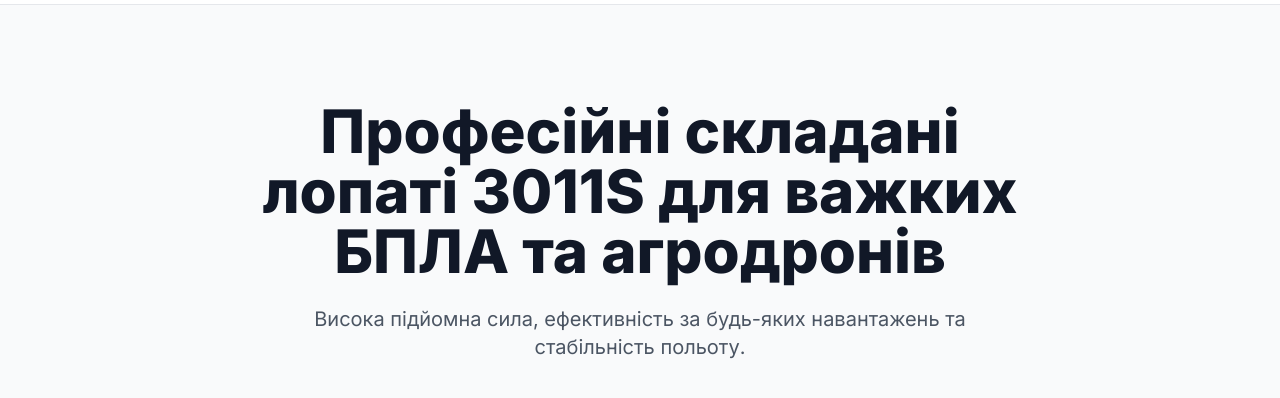
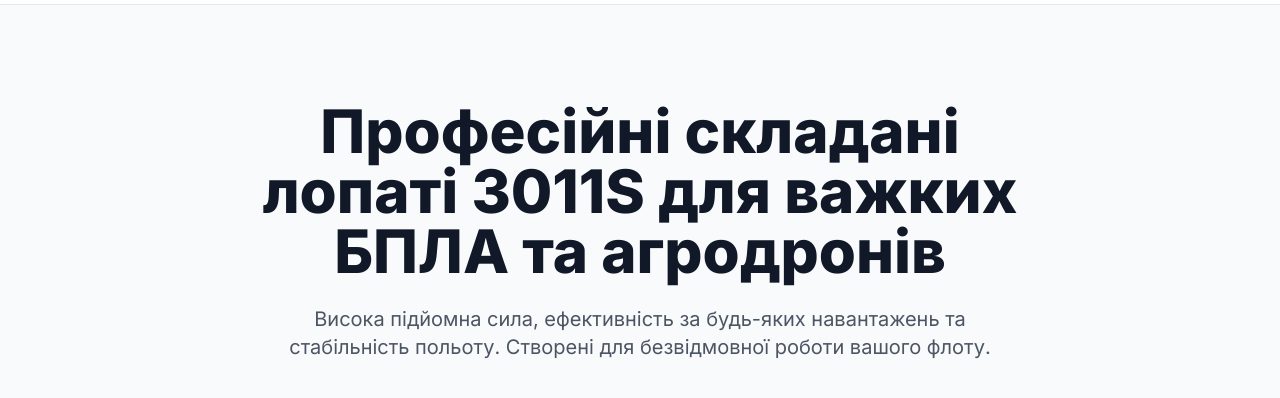
Before and after one commit to vsdkk/lops, a plain HTML site: page index.html in a window 1280 px wide. Shown: the part 76-474 px from the top of the page. Drawn offline with nearby package versions, Linux system fonts and the light colour scheme.

Commit message:
Enhance product description in index.html
Added a sentence to enhance the description of the product.

```diff
--- a/index.html
+++ b/index.html
@@ -76,7 +76,7 @@
             </h1>
 
             <p class="text-xl text-gray-600 mb-10 max-w-3xl mx-auto">
-                Висока підйомна сила, ефективність за будь-яких навантажень та стабільність польоту.
+                Висока підйомна сила, ефективність за будь-яких навантажень та стабільність польоту. Створені для безвідмовної роботи вашого флоту.
             </p>
 
             <div class="flex flex-col sm:flex-row justify-center gap-4 mb-16">
```
